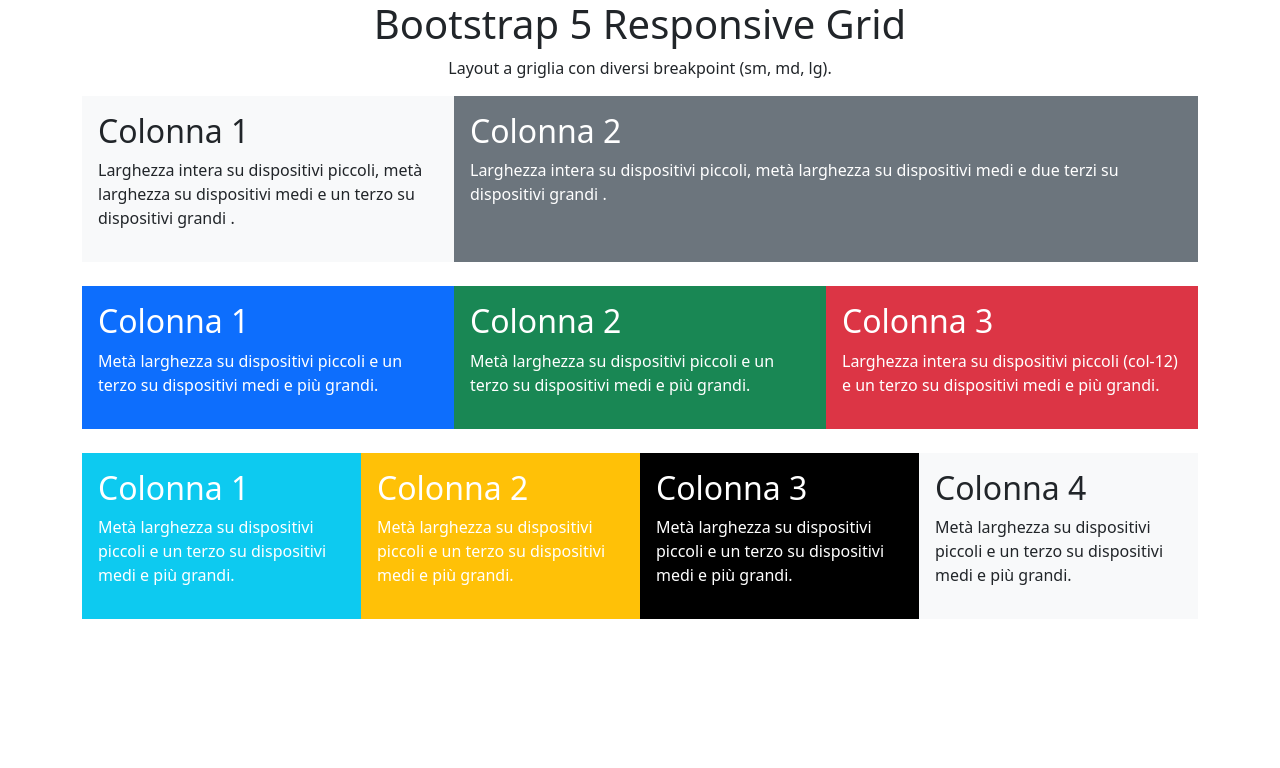
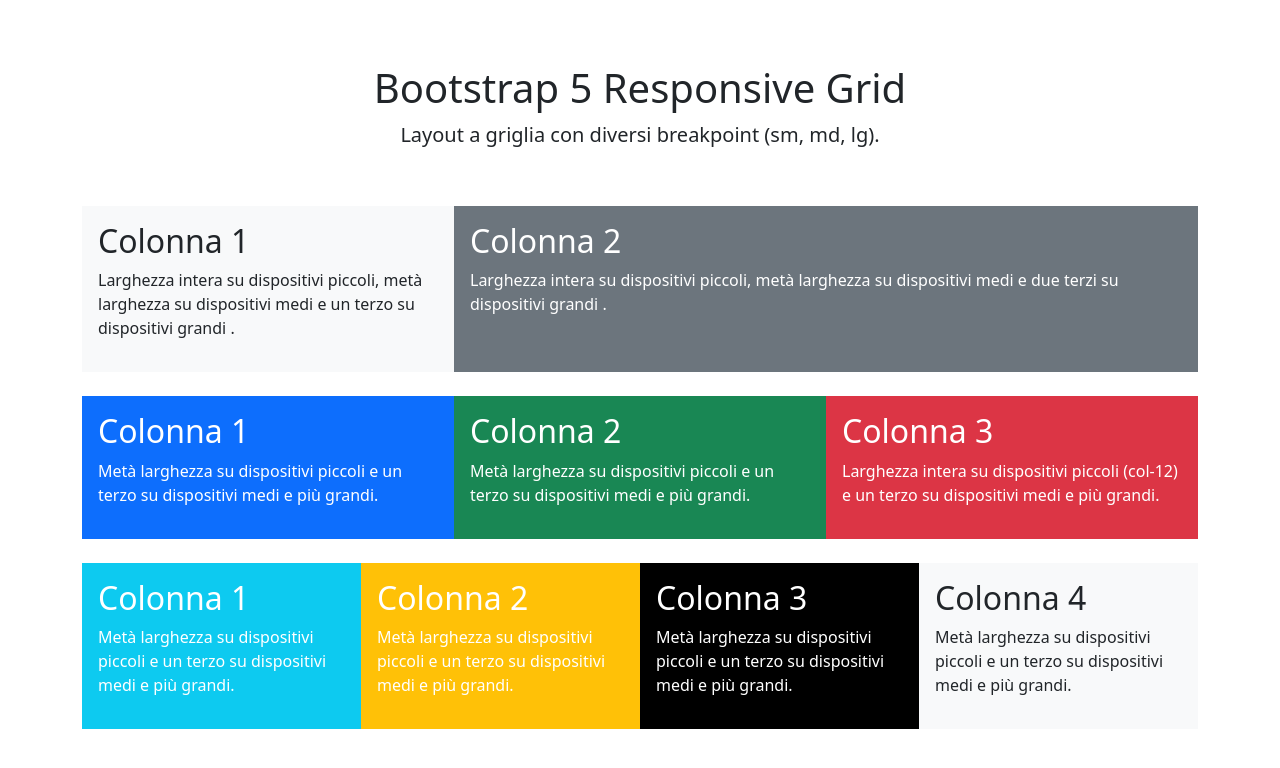
Before and after one commit to giuseppeesposito22/htmlcss-bootstrap-layout, a plain HTML site: page index.html in a window 1280 px wide. Drawn offline with nearby package versions, Linux system fonts and the light colour scheme.

Commit message:
aggiunto margine e padding al contenitore contenente h1 e p

```diff
--- a/index.html
+++ b/index.html
@@ -28,15 +28,15 @@
   </head>
   <body>
     <!-- title  -->
-    <div class="text-center">
+    <div class="text-center p-3 mt-5">
       <h2 class="fs-1">Bootstrap 5 Responsive Grid</h2>
-      <p class="fw-light .text-secondary">
+      <p class="fw-light fs-5 .text-secondary">
         Layout a griglia con diversi breakpoint (sm, md, lg).
       </p>
     </div>
 
     <div class="container text-white">
-      <div class="row mt-3 gx-0">
+      <div class="row mt-3 gx-0 gy-2">
         <div class="col-12 col-md-6 col-lg-4">
           <div class="bg-light text-dark p-3">
             <h2>Colonna 1</h2>
```
